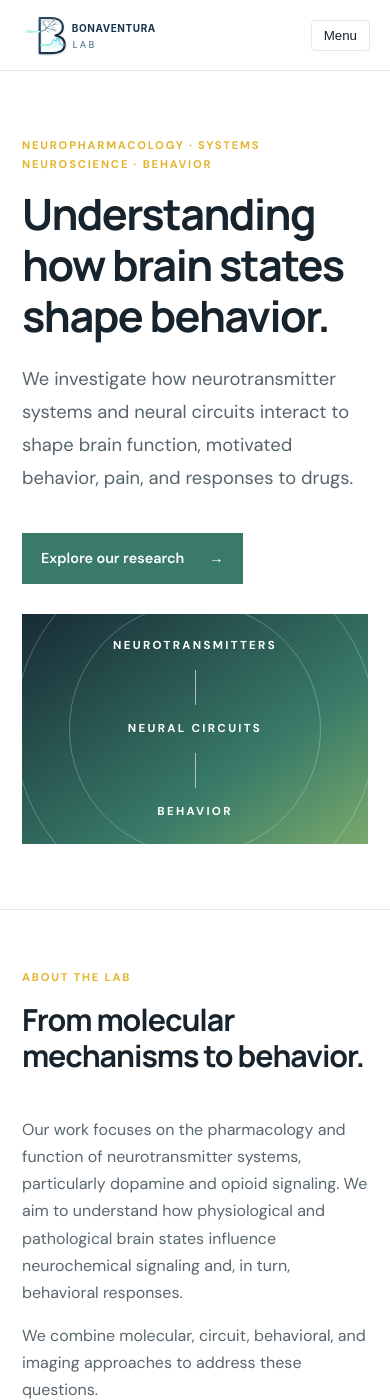
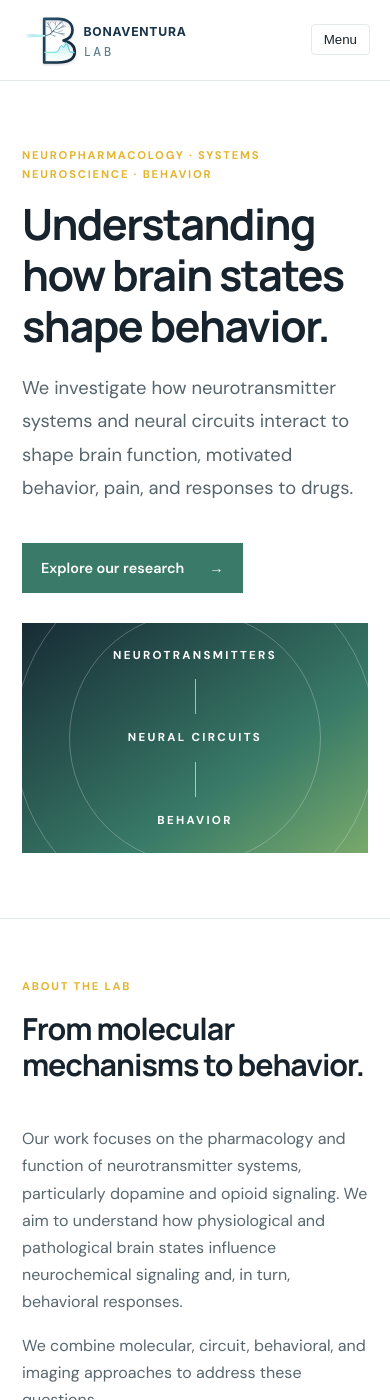
Before and after one commit to BonaventuraLab/BonaventuraLab.github.io, a Jekyll site: the page built from index.md, in a window 390 px wide and 1400 px high. Built offline with Jekyll 4.4.1, drawn with Linux system fonts in a browser that asks for light colours.

Commit message:
Update main.css

```diff
--- a/assets/css/main.css
+++ b/assets/css/main.css
@@ -126,8 +126,11 @@ p{margin:.5rem 0 1rem}
   }
 }
 
-@media (max-width: 700px) {
-  .header-inner {
+@media (max-width: 900px) {
+.header-inner {
+  max-width: var(--max);
+  margin: auto;
+  padding: 22px 28px;  .header-inner {
     padding: 14px 20px;
   }
 
```
